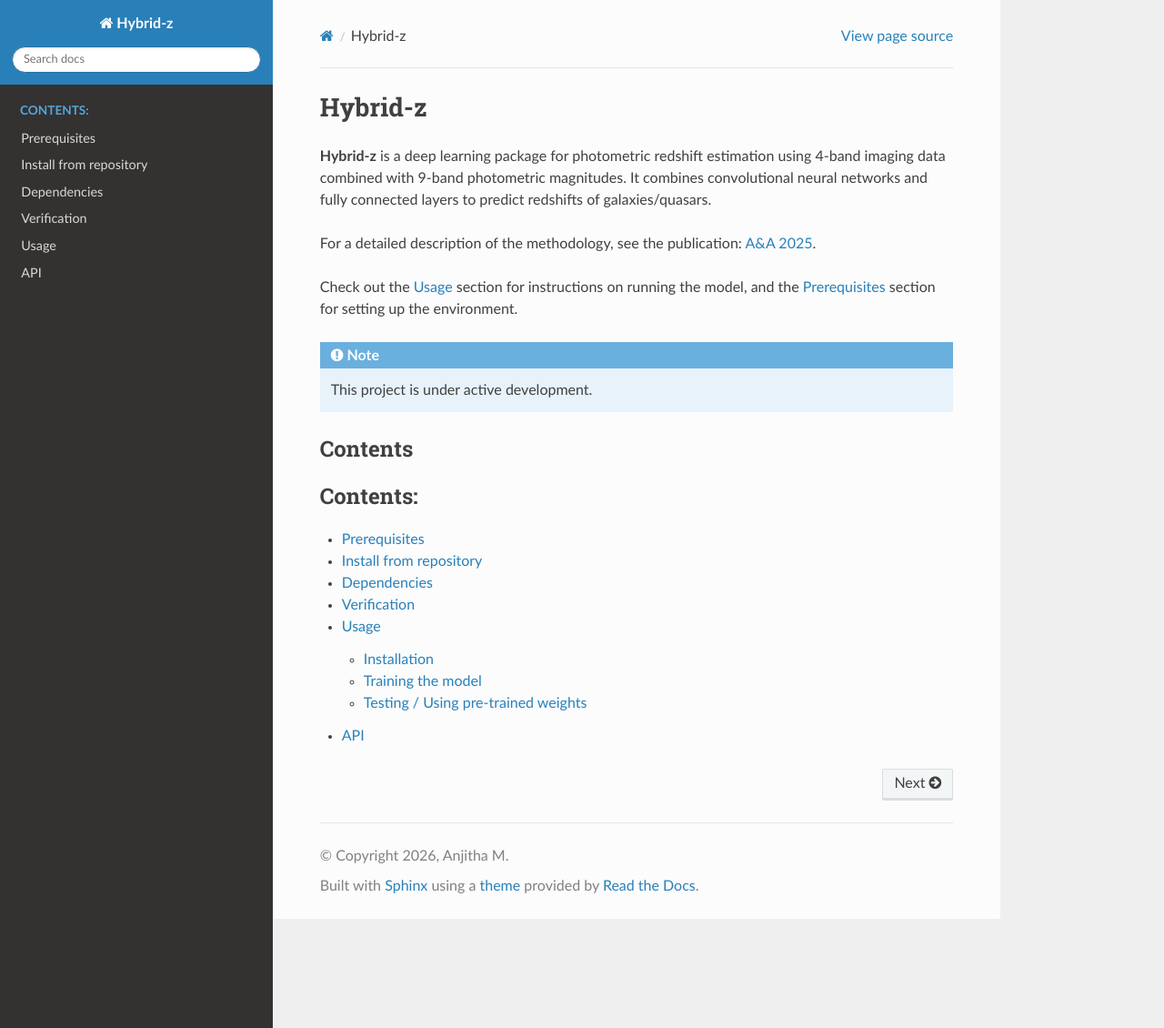
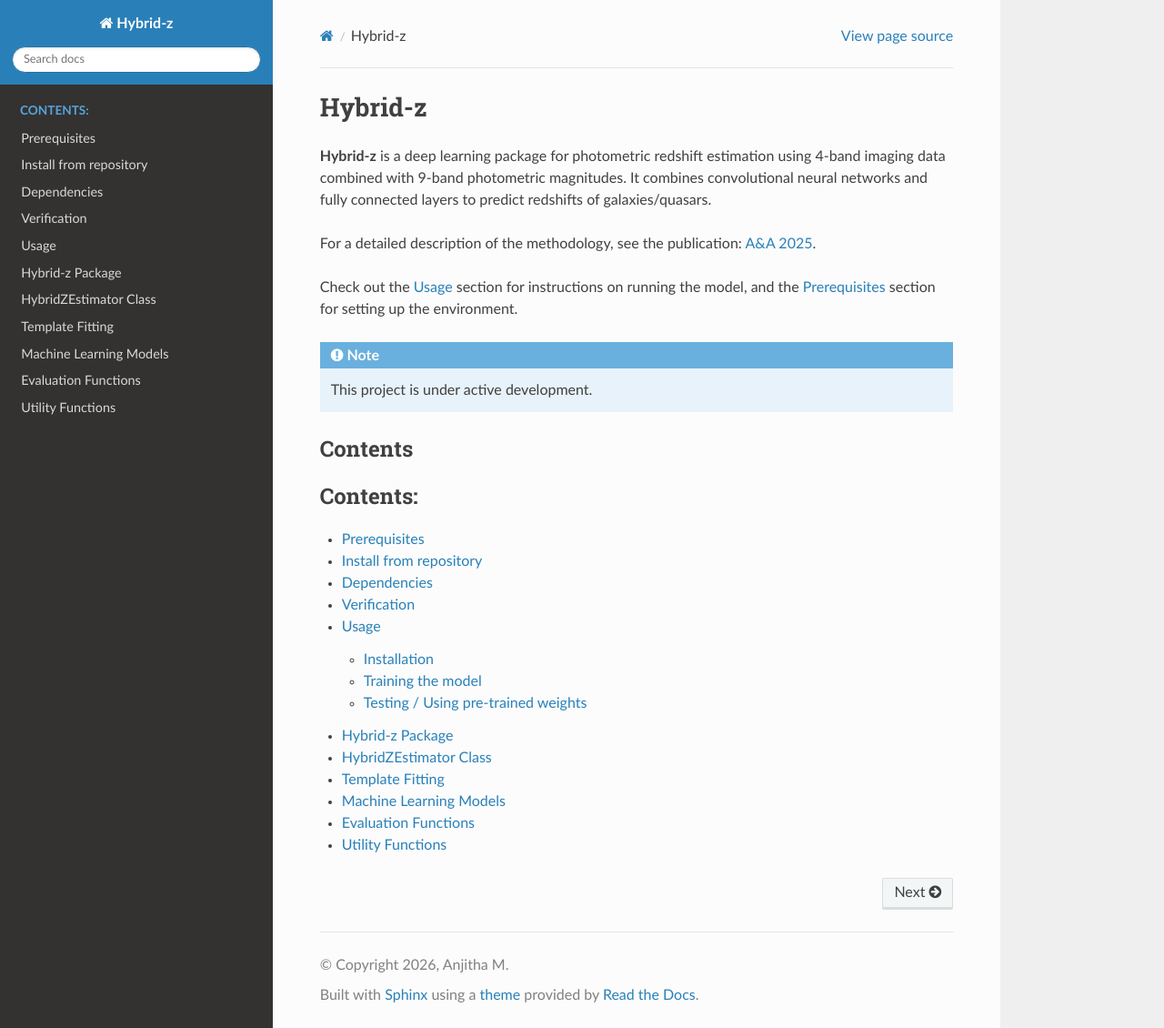
Before and after one commit to Anjithajm/Hybrid-z, a Sphinx documentation site: the page built from docs/source/index.rst, in a window 1280 px wide and 1130 px high. Shown: the whole window at 91% size. Built offline with Sphinx 7.4.7 and the Read the Docs theme 3.1.0, drawn with Linux system fonts in a browser that asks for light colours.

```diff
--- a/docs/source/api.rst
+++ b/docs/source/api.rst
@@ -1,10 +1,52 @@
-API
-===
+cat > docs/source/api.rst << 'EOF'
+API Reference
+=============
 
-.. autosummary::
-   :toctree: generated
-   :template: module.rst
-   :recursive:
+Hybrid-z Package
+----------------
 
-   model
-   test
+.. automodule:: hybrid_z
+   :members:
+   :undoc-members:
+   :show-inheritance:
+
+HybridZEstimator Class
+----------------------
+
+.. autoclass:: hybrid_z.hybridz.HybridZEstimator
+   :members:
+   :undoc-members:
+   :show-inheritance:
+
+Template Fitting
+----------------
+
+.. automodule:: hybrid_z.template_fitting
+   :members:
+   :undoc-members:
+   :show-inheritance:
+
+Machine Learning Models
+-----------------------
+
+.. automodule:: hybrid_z.ml_models
+   :members:
+   :undoc-members:
+   :show-inheritance:
+
+Evaluation Functions
+--------------------
+
+.. automodule:: hybrid_z.evaluation
+   :members:
+   :undoc-members:
+   :show-inheritance:
+
+Utility Functions
+-----------------
+
+.. automodule:: hybrid_z.utils
+   :members:
+   :undoc-members:
+   :show-inheritance:
+EOF
```
